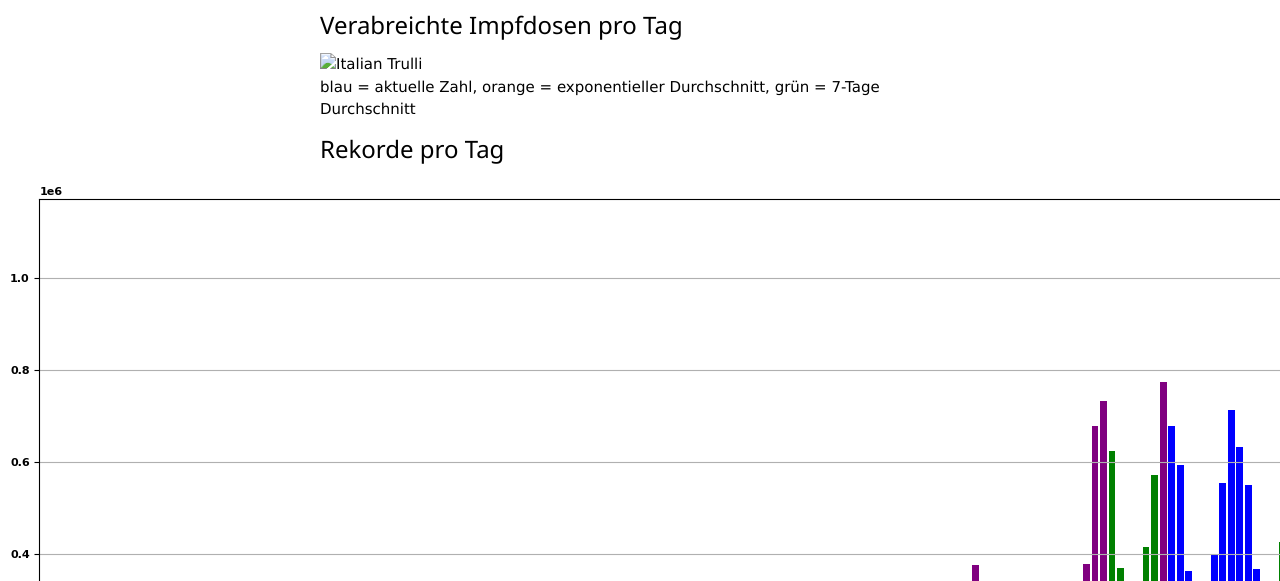
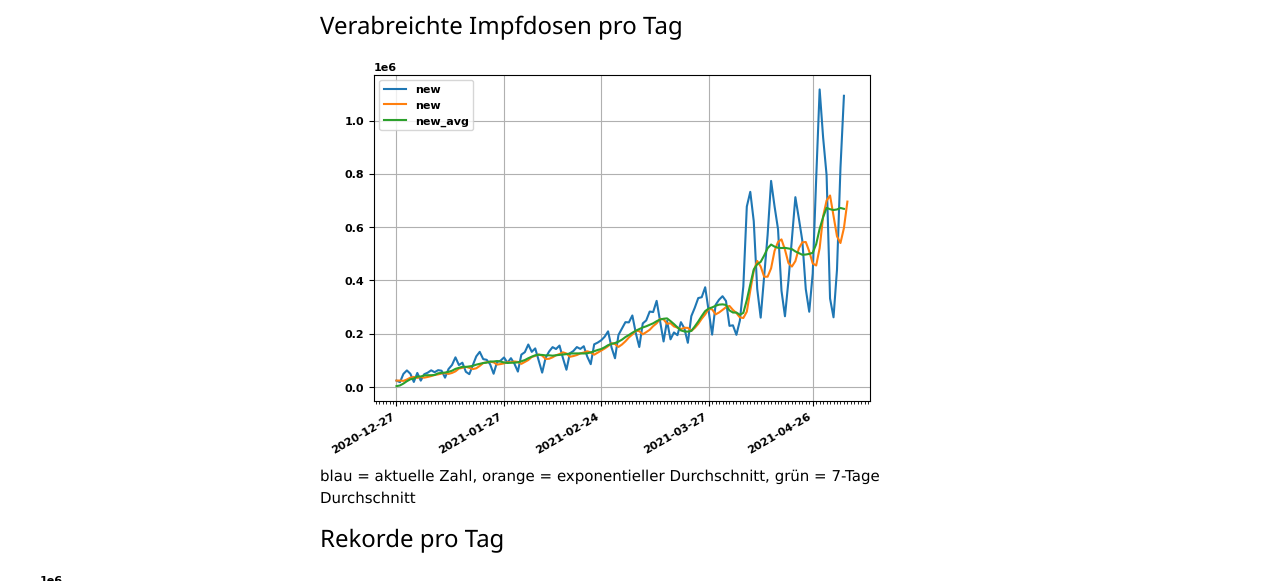
Before and after one commit to dy20kyge/vaccineDashboad, a plain HTML site: page index.html in a window 1280 px wide. Shown: the part 219-800 px from the top of the page. Drawn offline with nearby package versions, Linux system fonts and the light colour scheme.

Commit message:
Restructuring

```diff
--- a/index.html
+++ b/index.html
@@ -21,7 +21,7 @@ Dashboard in Development
 <h1>Verabreichte Impfdosen</h1>
 <h2>Neue Impfdosen</h2>
 <h3>Verabreichte Impfdosen pro Tag</h3>
-<img src="./pictures/neueDosen.png" alt="Italian Trulli"><br>
+<img src="./resources/neueDosen.png" alt="Italian Trulli"><br>
 blau = aktuelle Zahl, orange = exponentieller Durchschnitt, gr&uuml;n = 7-Tage Durchschnitt
 <h3>Rekorde pro Tag</h3>
 </div>
```
